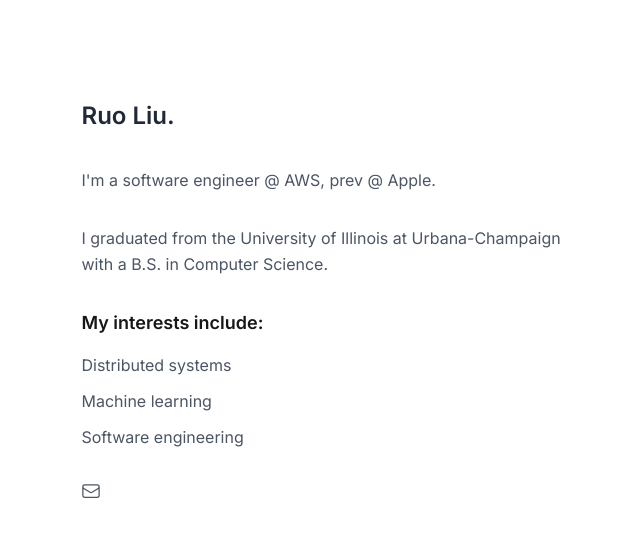
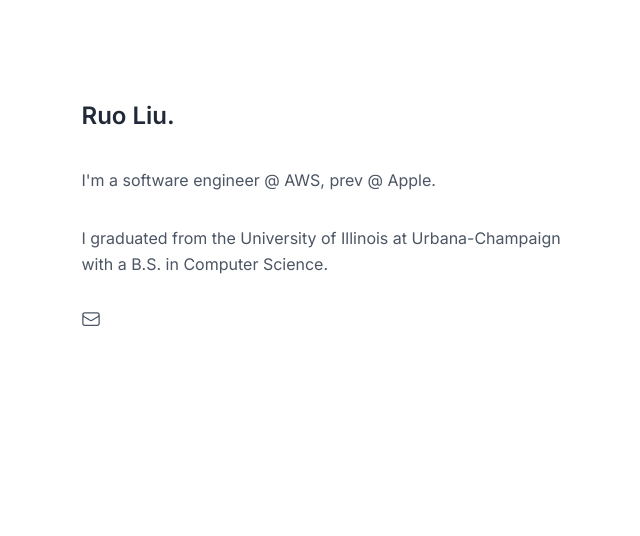
Before and after one commit to ruoliu2/ruoliu2.github.io, a Next.js app: page / in a window 1280 px wide. Shown: the top 536 px of the page, without its empty margins (315-955 px from the left). Built offline with nearby package versions, Linux system fonts and the light colour scheme; some icons are missing.

Commit message:
udpate bio

```diff
--- a/src/components/Bio.tsx
+++ b/src/components/Bio.tsx
@@ -53,7 +53,8 @@
                             <a
                                 href="/resume.pdf"
                                 className="text-gray-600 hover:text-gray-900 dark:text-gray-400 dark:hover:text-gray-100 transition-colors"
-                            ></a>
+                            >
+                            </a>
                         </div>
 
                         <p className="text-gray-600 dark:text-gray-400 leading-relaxed">
@@ -63,16 +64,8 @@
                         <p className="text-gray-600 dark:text-gray-400 leading-relaxed">
                             I graduated from the University of Illinois at Urbana-Champaign
                             with a B.S. in Computer Science.
+
                         </p>
-
-                        <div className="space-y-4">
-                            <h3 className="text-lg font-semibold">My interests include:</h3>
-                            <ul className="space-y-3 text-gray-600 dark:text-gray-400">
-                                <li>Distributed systems</li>
-                                <li>Machine learning</li>
-                                <li>Software engineering</li>
-                            </ul>
-                        </div>
 
                         <div className="flex gap-4">
                             {socialLinks.map((link) => (
```
